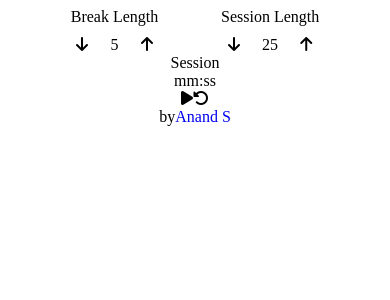
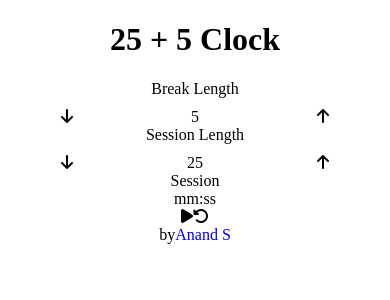
Before and after one commit to GuuStudio/25-5, a React (Vite) app: page / in a window 390 px wide. Shown: the top 300 px of the page. Built offline with nearby package versions, Linux system fonts and the light colour scheme.

Commit message:
added main header
changed responsive behaviour at 500px

```diff
--- a/src/App.css
+++ b/src/App.css
@@ -1,6 +1,26 @@
+#wrapper {
+    width: 500px;
+    margin: auto;
+}
+
+#main-header {
+    text-align: center;
+}
+
 .stepper-container {
     display: flex;
     justify-content: space-evenly;
+}
+
+@media (max-width: 500px) {
+    #wrapper {
+        width: 100%;
+    }
+}
+@media (max-width: 400px) {
+    .stepper-container {
+        flex-direction: column;
+    }
 }
 
 .stepper {
--- a/src/App.jsx
+++ b/src/App.jsx
@@ -2,7 +2,8 @@ import './App.css'
 
 function App() {
   return (
-    <div>
+    <div id="wrapper">
+      <h1 id="main-header">25 + 5 Clock</h1>
       <div className="stepper-container">
         {/* break control section start */}
         <div className="stepper">
```
